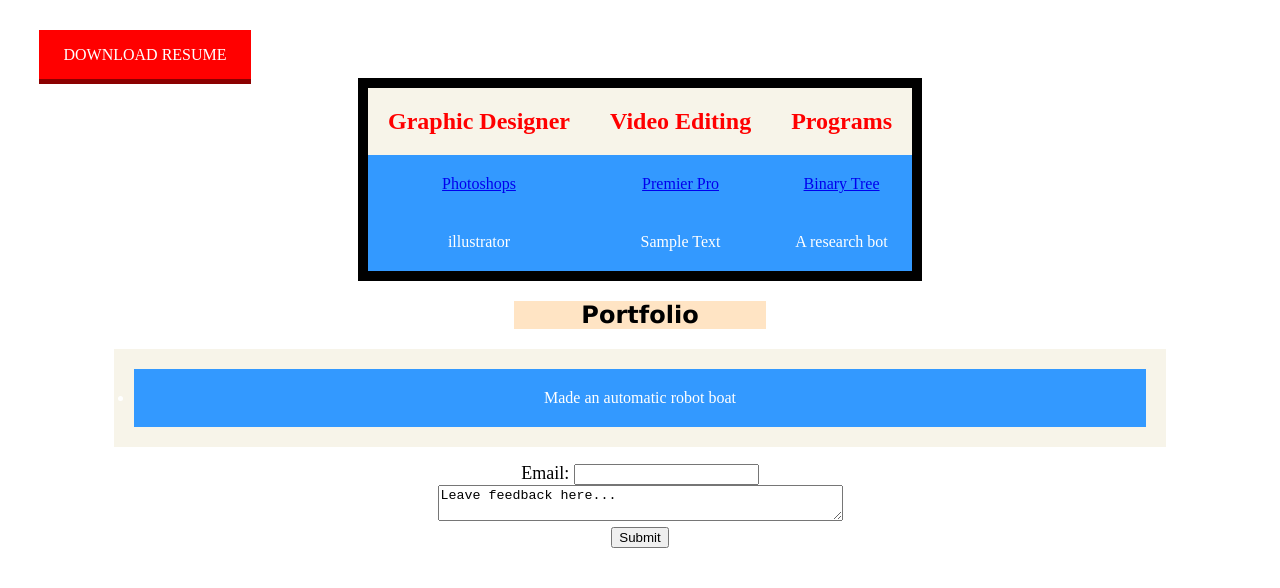
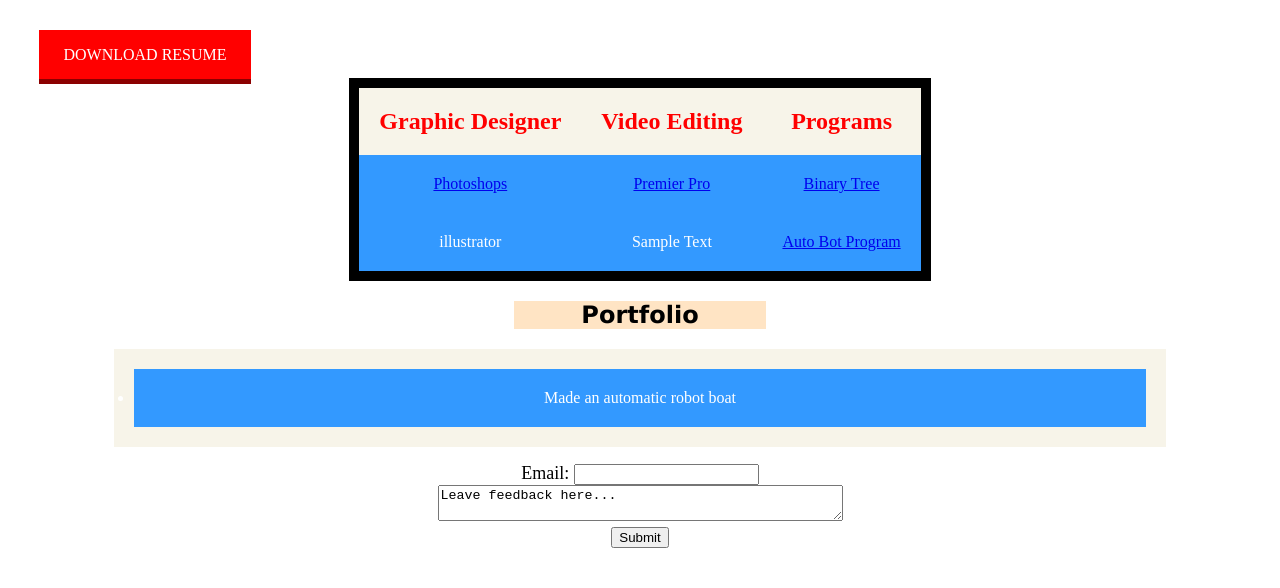
Before and after one commit to DaricD/DaricD.github.io, a plain HTML site: page index.html in a window 1280 px wide. Shown: the part 958-1546 px from the top of the page. Drawn offline with Linux system fonts and the light colour scheme.

Commit message:
Update index.html

```diff
--- a/index.html
+++ b/index.html
@@ -92,7 +92,7 @@
                 <tr>
                     <td id="td">illustrator</td>
                     <td id="td">Sample Text</td>
-                    <td id="td">A research bot</td>
+                    <td id="td"><a href="../webpage/Graphics/Programs/AutoBotC++.txt">Auto Bot Program</a></td>
                 </tr>
             </table>
 
```
